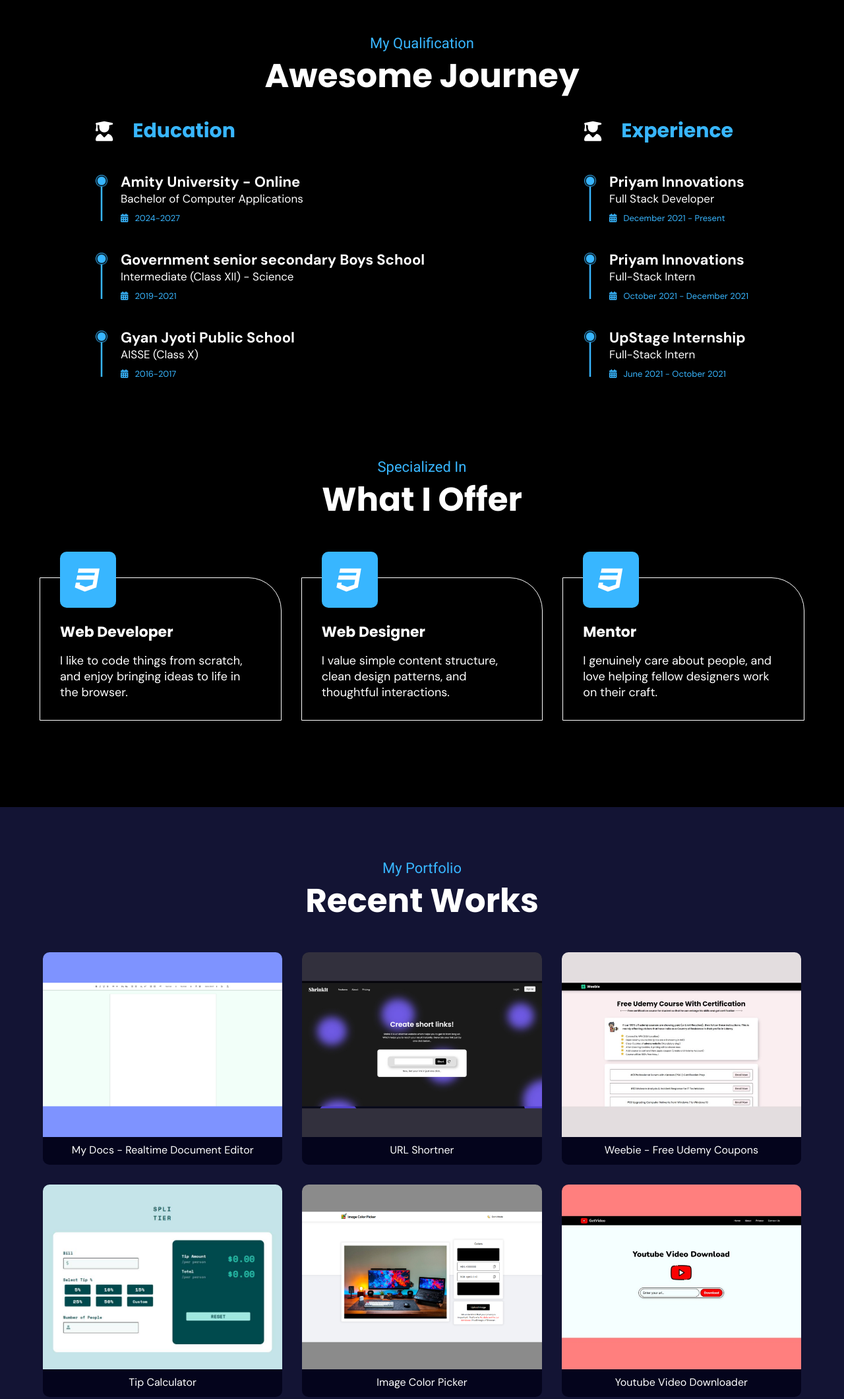
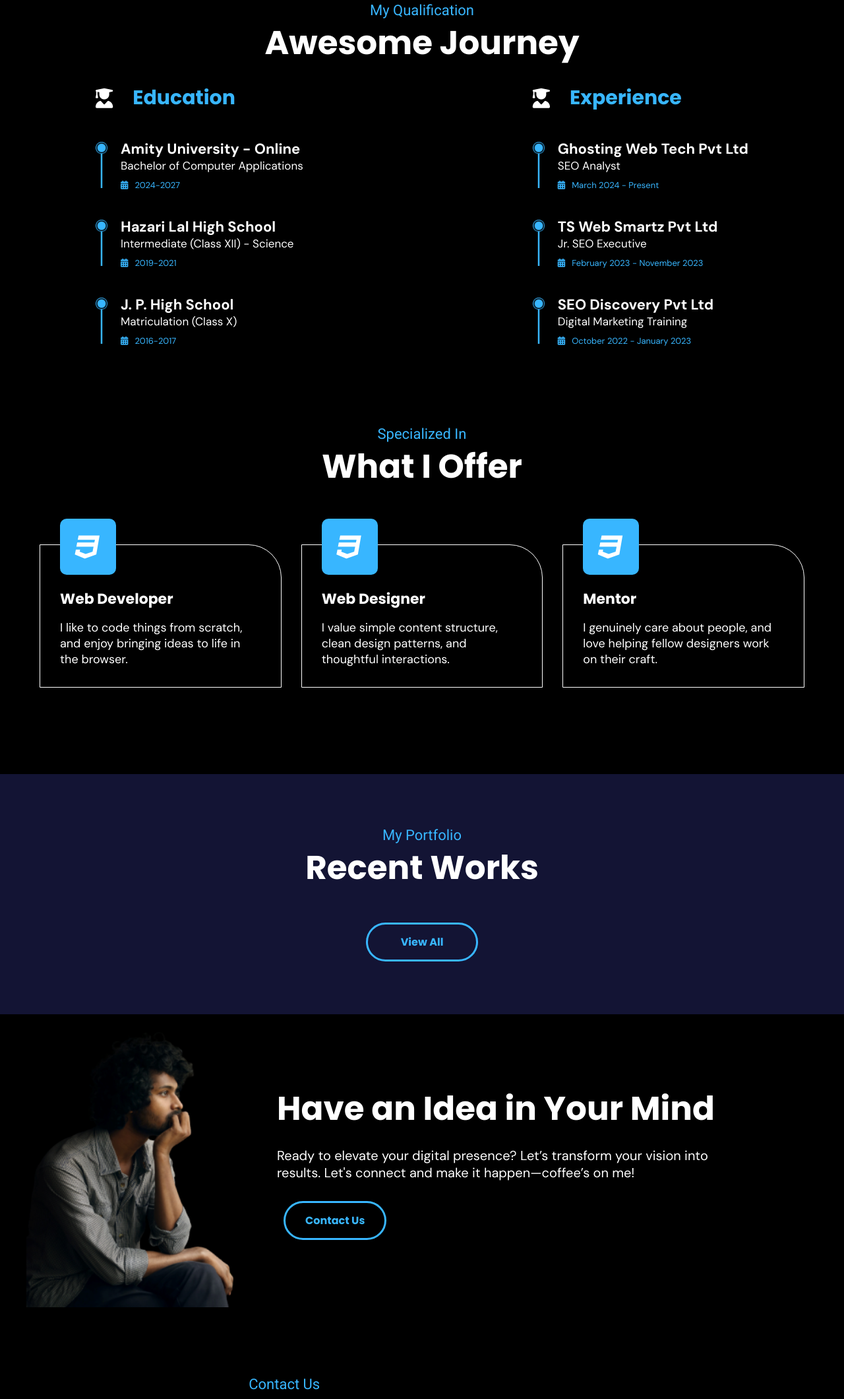
Before and after one commit to touchngursoul/touchngursoul.github.io, a plain HTML site: page index.html in a window 1280 px wide. Shown: the part 1871-3991 px from the top of the page at 66% size. Drawn offline with nearby package versions, Linux system fonts and the light colour scheme.

Commit message:
content changes

```diff
--- a/CSS/style.css
+++ b/CSS/style.css
@@ -44,7 +44,7 @@ h3 {
 
 .container .wrapper header {
     width: 1100px;
-    height: 150px;
+    height: 100px;
     margin: 0 auto;
     display: flex;
     align-items: center;
--- a/index.html
+++ b/index.html
@@ -423,7 +423,7 @@
                                 <img loading="lazy" src="Images/edu-line.png" alt="Design-line">
                             </div>
                             <div class="edu-detail">
-                                <h5>Government senior secondary Boys School</h5>
+                                <h5>Hazari Lal High School</h5>
                                 <h6>Intermediate (Class XII) - Science</h6>
                                 <p class="year"><i class="fas fa-calendar-alt"></i>2019-2021</p>
                             </div>
@@ -433,8 +433,8 @@
                                 <img loading="lazy" src="Images/edu-line.png" alt="Design-line">
                             </div>
                             <div class="edu-detail">
-                                <h5>Gyan Jyoti Public School</h5>
-                                <h6>AISSE (Class X)</h6>
+                                <h5>J. P. High School</h5>
+                                <h6>Matriculation (Class X)</h6>
                                 <p class="year"><i class="fas fa-calendar-alt"></i>2016-2017</p>
                             </div>
                         </div>
@@ -450,9 +450,9 @@
                                 <img loading="lazy" src="Images/edu-line.png" alt="Design-line">
                             </div>
                             <div class="edu-detail">
-                                <h5>Priyam Innovations</h5>
-                                <h6>Full Stack Developer</h6>
-                                <p class="year"><i class="fas fa-calendar-alt"></i>December 2021 - Present</p>
+                                <h5>Ghosting Web Tech Pvt Ltd</h5>
+                                <h6>SEO Analyst</h6>
+                                <p class="year"><i class="fas fa-calendar-alt"></i>March 2024 - Present</p>
                             </div>
                         </div>
                         <div class="edu-content">
@@ -460,9 +460,9 @@
                                 <img loading="lazy" src="Images/edu-line.png" alt="Design-line">
                             </div>
                             <div class="edu-detail">
-                                <h5>Priyam Innovations</h5>
-                                <h6>Full-Stack Intern</h6>
-                                <p class="year"><i class="fas fa-calendar-alt"></i>October 2021 - December 2021</p>
+                                <h5>TS Web Smartz Pvt Ltd</h5>
+                                <h6>Jr. SEO Executive</h6>
+                                <p class="year"><i class="fas fa-calendar-alt"></i>February 2023 - November 2023</p>
                             </div>
                         </div>
                         <div class="edu-content">
@@ -470,9 +470,9 @@
                                 <img loading="lazy" src="Images/edu-line.png" alt="Design-line">
                             </div>
                             <div class="edu-detail">
-                                <h5>UpStage Internship</h5>
-                                <h6>Full-Stack Intern</h6>
-                                <p class="year"><i class="fas fa-calendar-alt"></i>June 2021 - October 2021</p>
+                                <h5>SEO Discovery Pvt Ltd</h5>
+                                <h6>Digital Marketing Training</h6>
+                                <p class="year"><i class="fas fa-calendar-alt"></i>October 2022 - January 2023</p>
                             </div>
                         </div>
                     </div>
@@ -526,7 +526,7 @@
                 <h2>Recent Works</h2>
 
                 <!-- Projects -->
-                <div class="project-content">
+                <!-- <div class="project-content">
                     <div class="single-project">
                         <a href="https://getdocs.vercel.app/" target="_blank">
                             <img loading="lazy" src="Images/img5.png" alt="Porject-thumbnail">
@@ -564,7 +564,7 @@
                             <p>Youtube Video Downloader</p>
                         </a>
                     </div>
-                </div>
+                </div> -->
 
                 <!-- Show full Project Button -->
                 <div class="button">
@@ -582,12 +582,11 @@
                     <img loading="lazy" src="Images/think.png" alt="thinking_person">
                 </div>
                 <div class="left">
-                    <h2>Have a Project on Your Mind</h2>
+                    <h2>Have an Idea in Your Mind</h2>
                     <div class="center-img">
                         <img loading="lazy" src="Images/think.png" alt="thinking_person">
                     </div>
-                    <p>Interested in working together? Let's transform your imagination into real. We should queue up a
-                        chat. I’ll buy the coffee.</p>
+                    <p>Ready to elevate your digital presence? Let’s transform your vision into results. Let's connect and make it happen—coffee’s on me!</p>
                     <div class="button">
                         <a href="#contact">
                             <div class="contact-btn">Contact Us</div>
@@ -632,11 +631,10 @@
                             </div>
                             <div class="detail">
                                 <h5>Call Me</h5>
-                                <p>+91 9654479291</p>
-                                <!-- <p>+91 9555894569</p> -->
+                                <p>+91 9555911362</p>
                             </div>
                         </div>
-                        <p>+91 9654479291</p>
+                        <p>+91 9555911362</p>
                     </div>
 
                     <!-- Email Id -->
@@ -647,10 +645,10 @@
                             </div>
                             <div class="detail">
                                 <h5>E-mail</h5>
-                                <p>Sachinrawat0853@gmail.com</p>
+                                <p>sameeransari671@gmail.com</p>
                             </div>
                         </div>
-                        <p>Sachinrawat0853@gmail.com</p>
+                        <p>sameeransari671@gmail.com</p>
                     </div>
 
                     <!-- Location -->
@@ -660,7 +658,7 @@
                         </div>
                         <div class="detail">
                             <h5>Location</h5>
-                            <p>New Delhi - 110061</p>
+                            <p>Patna, Bihar - 800020</p>
                             <p>India</p>
                         </div>
                     </div>
@@ -698,11 +696,6 @@
                         <i class="fas fa-envelope"></i>
                     </a>
                 </div>
-
-                <!-- Copyright text -->
-                <!-- <div class="copyright">
-                    <p>All right reserved - <a href="https://www.codehunt.in/">CODEHUNT</a> &copy; <span id="year-text"></span></p>
-                </div> -->
             </footer>
         </div>
     </div>
@@ -715,7 +708,4 @@
     <script src="js/api.js"></script>
     <script src="../smtpjs.com/v3/smtp.js"></script>
 </body>
-
-
-<!-- Mirrored from sachinrawat.netlify.app/ by HTTrack Website Copier/3.x [XR&CO'2014], Tue, 20 Aug 2024 10:27:55 GMT -->
 </html>
```
